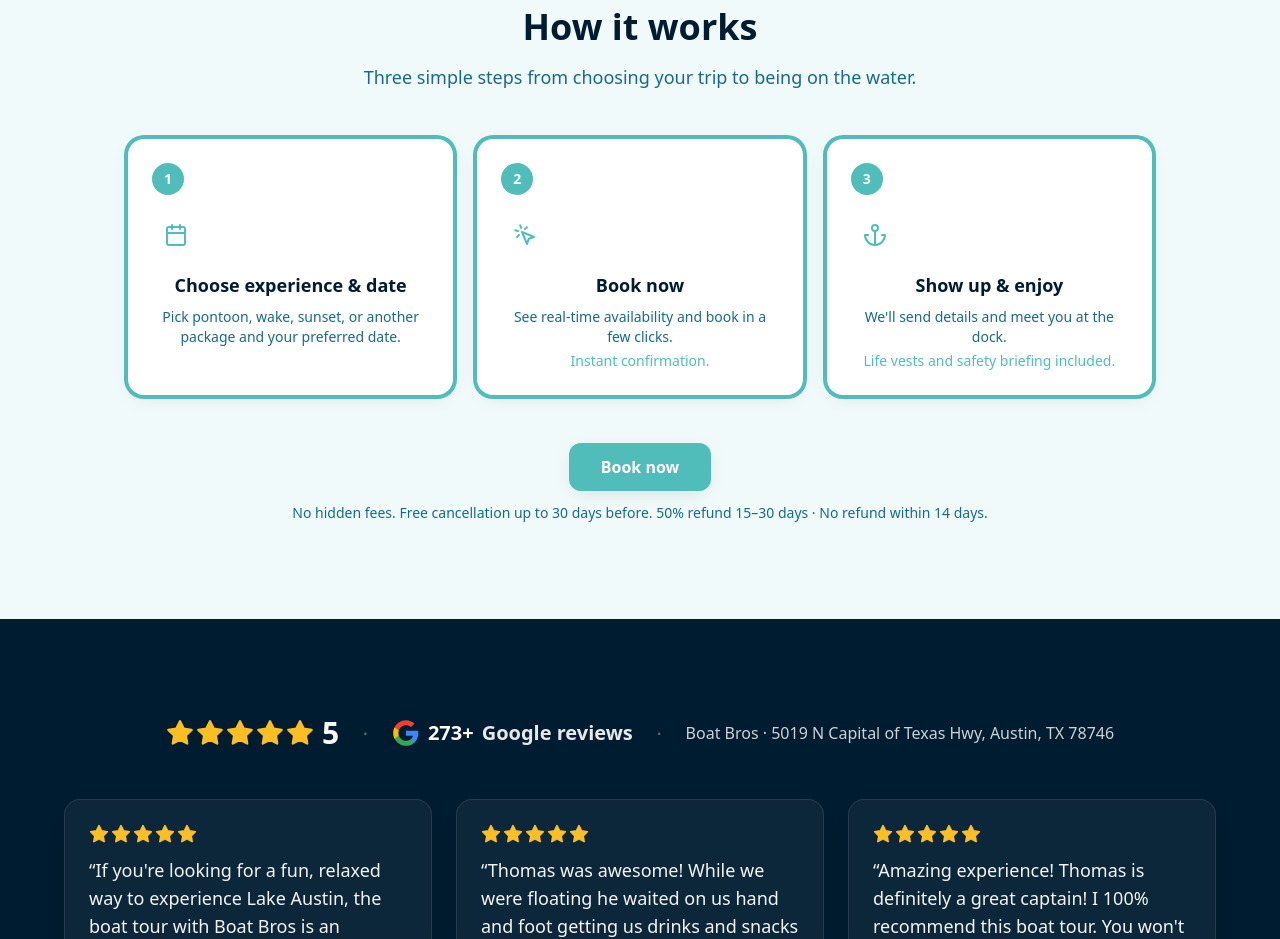
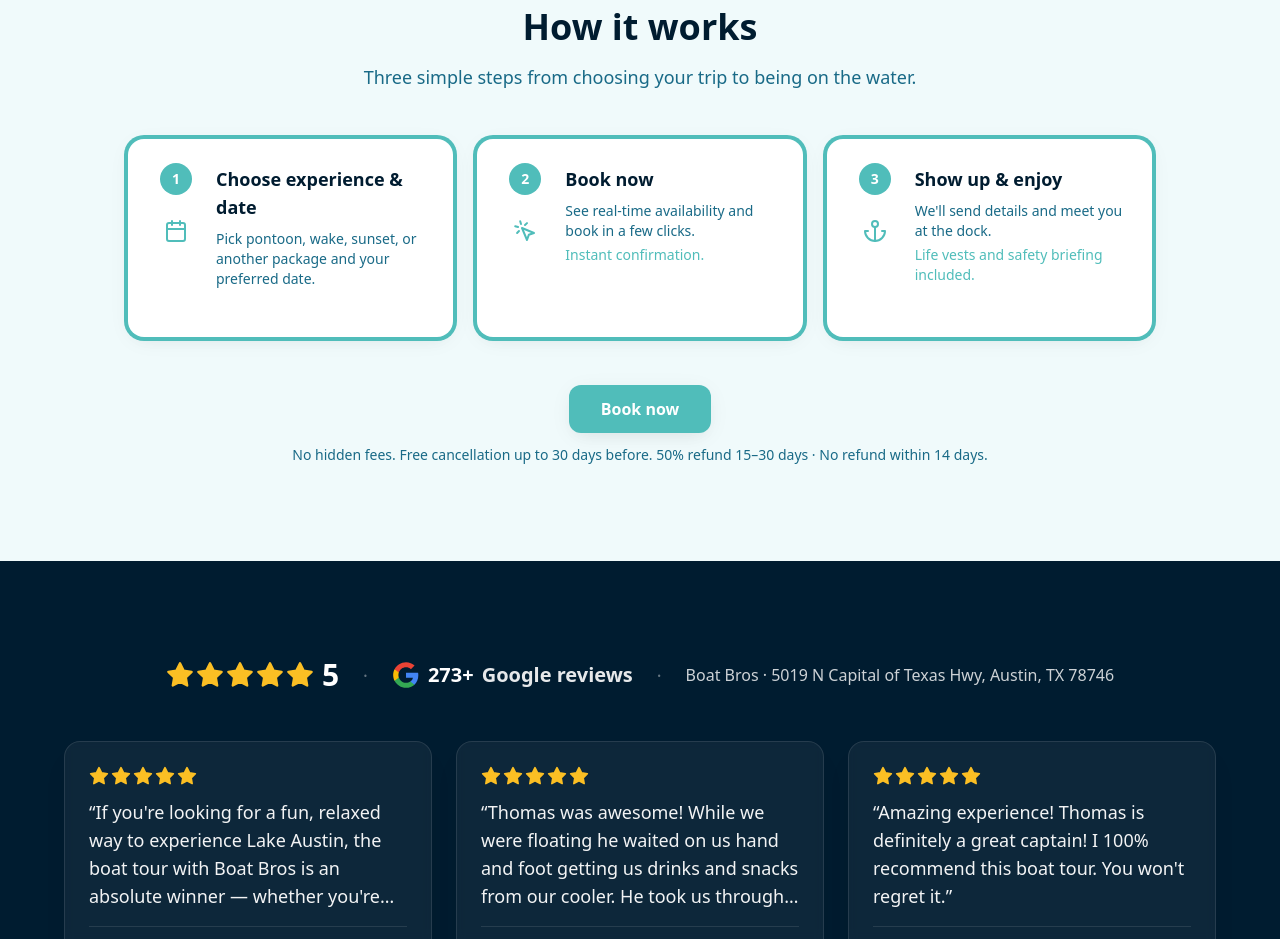
Before and after one commit to boatbrosllc-ai/tahoe-wakebusters-demo, a Next.js app: page / in a window 1280 px wide. Shown: the part 2680-3619 px from the top of the page. Built offline with nearby package versions, Linux system fonts and the light colour scheme; no server answers.

Commit message:
Fix remaining type errors for Netlify build

```diff
--- a/components/booking/InlineBookingDetailsStep.tsx
+++ b/components/booking/InlineBookingDetailsStep.tsx
@@ -162,7 +162,8 @@ export function InlineBookingDetailsStep({
   const [paymentError, setPaymentError] = useState<string | null>(null);
 
   // Derived: no state or effect needed — shared bookings always pay full upfront
-  const payFullAmount = bookingMode === "shared";
+  const [charterPayFull, setCharterPayFull] = useState(false);
+  const payFullAmount = bookingMode === "shared" ? true : charterPayFull;
 
   const effectiveMaxGuests = bookingMode === "shared" && typeof spotsRemaining === "number"
     ? Math.min(experienceMaxGuests, spotsRemaining)
@@ -600,7 +601,7 @@ export function InlineBookingDetailsStep({
             <div className="flex flex-col gap-2">
               <button
                 type="button"
-                onClick={() => setPayFullAmount(false)}
+                onClick={() => setCharterPayFull(false)}
                 className={cn(
                   "rounded-xl border-2 py-3 px-3 text-left text-sm",
                   !payFullAmount ? "border-brand-primary bg-brand-primary/10" : "border-brand-dark/15 bg-white"
@@ -611,7 +612,7 @@ export function InlineBookingDetailsStep({
               </button>
               <button
                 type="button"
-                onClick={() => setPayFullAmount(true)}
+                onClick={() => setCharterPayFull(true)}
                 className={cn(
                   "rounded-xl border-2 py-3 px-3 text-left text-sm",
                   payFullAmount ? "border-brand-primary bg-brand-primary/10" : "border-brand-dark/15 bg-white"
--- a/components/site/BookingModal.tsx
+++ b/components/site/BookingModal.tsx
@@ -427,9 +427,9 @@ export function BookingModal({ open, onOpenChange, initialSelection }: BookingMo
     const controller = new AbortController();
     bookingCache.fetchExperienceDetail(selectedExperience.id, controller.signal)
       .then((data) => {
-        setBoats(Array.isArray(data.boats) ? data.boats : []);
-        setExperienceRates(Array.isArray(data.rates) ? data.rates : []);
-        setAddons(Array.isArray(data.addons) ? data.addons : []);
+        setBoats(Array.isArray(data.boats) ? (data.boats as BoatOption[]) : []);
+        setExperienceRates(Array.isArray(data.rates) ? (data.rates as RateOption[]) : []);
+        setAddons(Array.isArray(data.addons) ? (data.addons as AddonOption[]) : []);
       })
       .catch((err: unknown) => {
         if ((err as { name?: string })?.name === "AbortError") return;
--- a/components/site/BookingPreload.tsx
+++ b/components/site/BookingPreload.tsx
@@ -41,9 +41,9 @@ export function BookingPreload() {
       ])
         .then(([detail, ratesData]) => {
           if (cancelled) return;
-          const rates = detail?.rates ?? ratesData?.rates ?? [];
+          const rates = (detail?.rates ?? ratesData?.rates ?? []) as Array<{ id: string }>;
           const firstRateId = rates.length > 0 ? rates[0].id : undefined;
-          const allRateIds = rates.map((r: { id: string }) => r.id).filter(Boolean);
+          const allRateIds = rates.map((r) => r.id).filter(Boolean);
 
           // Prefetch date-prices for all rates so modal gets cache hits regardless of which rate it shows first (detail vs rates API order can differ).
           const datePricesPromises: Promise<unknown>[] = allRateIds.length > 0
--- a/components/site/HowItWorks.tsx
+++ b/components/site/HowItWorks.tsx
@@ -44,7 +44,7 @@ export function HowItWorks() {
 
         <ol className="grid grid-cols-1 sm:grid-cols-3 gap-6 sm:gap-6 max-w-5xl mx-auto list-none">
           {steps.map((step, i) => (
-            <li key={step.title} className="relative flex flex-col items-center text-center h-full">
+            <li key={step.title} className="relative h-full">
               <motion.div
                 initial={{ opacity: 0, y: 16 }}
                 whileInView={{ opacity: 1, y: 0 }}
@@ -53,28 +53,31 @@ export function HowItWorks() {
                 whileHover={{ y: -4, scale: 1.02, transition: { duration: 0.25 } }}
                 onHoverStart={() => setHoveredIndex(i)}
                 onHoverEnd={() => setHoveredIndex(null)}
-                className="relative w-full h-full max-w-sm rounded-2xl ring-4 ring-brand-primary bg-white p-6 shadow-soft hover:shadow-xl hover:ring-offset-2 transition-all duration-300 cursor-default flex flex-col"
+                className="relative w-full h-full max-w-sm rounded-2xl ring-4 ring-brand-primary bg-white p-6 shadow-soft hover:shadow-xl hover:ring-offset-2 transition-all duration-300 cursor-default flex gap-4 sm:gap-4 flex-row items-start text-left"
               >
-                {/* Step number */}
+                {/* Left: step number + icon – fixed width so they always fit */}
+                <div className="flex shrink-0 flex-col items-center gap-3">
                   <motion.span
-                  className="inline-flex items-center justify-center w-8 h-8 rounded-full bg-brand-primary text-white text-sm font-bold mb-4"
+                    className="inline-flex items-center justify-center w-8 h-8 rounded-full bg-brand-primary text-white text-sm font-bold"
                     aria-hidden
                     whileHover={{ scale: 1.08 }}
                     transition={{ type: "spring", stiffness: 400, damping: 17 }}
                   >
                     {i + 1}
                   </motion.span>
-                {/* Icon – animates on card hover */}
                   <motion.div
-                  className="inline-flex items-center justify-center w-12 h-12 rounded-xl bg-brand-primary/10 text-brand-primary mb-3"
+                    className="inline-flex items-center justify-center w-12 h-12 rounded-xl bg-brand-primary/10 text-brand-primary flex-shrink-0"
                     aria-hidden
                     animate={hoveredIndex === i ? step.iconHover : { scale: 1, rotate: 0, y: 0 }}
                     transition={hoveredIndex === i ? (step.iconHover.transition ?? { duration: 0.3 }) : { duration: 0.25 }}
                   >
                     <step.icon className="h-6 w-6" />
                   </motion.div>
+                </div>
+                {/* Right: title + description + highlight */}
+                <div className="min-w-0 flex-1 pt-0.5">
                   <h3 className="text-lg font-semibold text-brand-dark mb-2">{step.title}</h3>
-                <p className="text-sm text-brand-muted mb-1 flex-1">{step.description}</p>
+                  <p className="text-sm text-brand-muted mb-1">{step.description}</p>
                   {step.highlight ? (
                     <p className="text-sm font-medium text-brand-primary">{step.highlight}</p>
                   ) : (
@@ -82,6 +85,7 @@ export function HowItWorks() {
                       {"\u00A0"}
                     </p>
                   )}
+                </div>
               </motion.div>
             </li>
           ))}
--- a/lib/booking/convert-hold-to-booking.ts
+++ b/lib/booking/convert-hold-to-booking.ts
@@ -70,7 +70,7 @@ export async function convertHoldToBooking(
     if (hold.status === "converted" && input.paymentIntentId) {
       const isDeposit = isDepositInput(input);
       const holdPiField = isDeposit ? "depositPaymentIntentId" : "fullPaymentIntentId";
-      const recordedPiId = (hold as Record<string, unknown>)[holdPiField] as string | undefined;
+      const recordedPiId = (hold as unknown as Record<string, unknown>)[holdPiField] as string | undefined;
       if (recordedPiId && input.paymentIntentId !== recordedPiId) {
         try {
           await db.collection("pendingRefunds").add({
```
Lines whose indentation alone changed are shown as unchanged.
